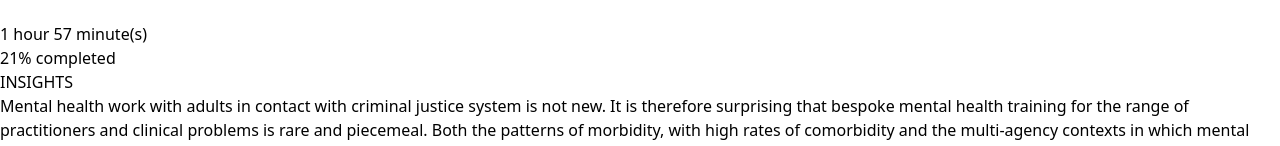
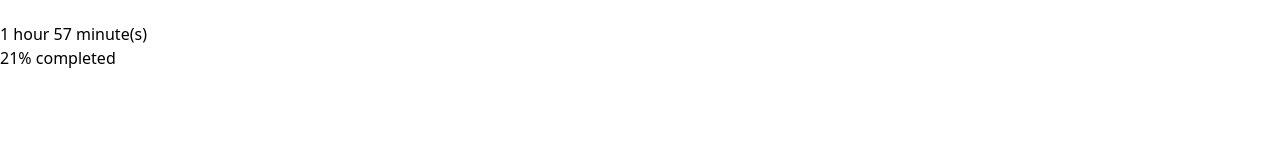
Before and after one commit to goelraghav002/inmate_insight_client, a React (Vite) app: page / in a window 1280 px wide. Shown: the part 2058-2204 px from the top of the page. After the commit the page ends 2128 px from the top, so only its background shows below. Built offline with nearby package versions, Linux system fonts and the light colour scheme.

Commit message:
insights rm🕸️

```diff
--- a/src/pages/home/Home.jsx
+++ b/src/pages/home/Home.jsx
@@ -42,22 +42,6 @@ const Home = () => {
               ))}
             </div>
           </div>
-
-          <div className="mx-10">
-            <h3 className="mt-10 text-2xl font-bold">INSIGHTS</h3>
-            <div className="insight_content my-2 transition duration-700 ease-out hover:scale-105  bg-white  rounded-lg shadow-[0_0px_6px_3px_rgba(0,0,0,0.2)] ">
-              <p className="mx-4 ">
-                Mental health work with adults in contact with criminal justice
-                system is not new. It is therefore surprising that bespoke
-                mental health training for the range of practitioners and
-                clinical problems is rare and piecemeal. Both the patterns of
-                morbidity, with high rates of comorbidity and the multi-agency
-                contexts in which mental health care is delivered make the
-                acquisition and application of mental health skills and
-                knowledge skills important.
-              </p>
-            </div>
-          </div>
         </div>
       </div>
     </div>
--- a/src/pages/profile/Profile.jsx
+++ b/src/pages/profile/Profile.jsx
@@ -46,13 +46,13 @@ const Profile = () => {
 
             <div className=" justify-around    md:mx-6 mt-3 flex flex-row  space-x-3 lg:justify-between">
               <div className="flex flex-col items-center ">
-                <button className=" rounded-full text-2xl md:w-16 md:h-16 bg-indigo-200 text-indigo-400 font-extrabold ">
+                <button className=" rounded-full text-2xl  w-12 h-12 md:w-16 md:h-16 bg-indigo-200 text-indigo-400 font-extrabold ">
                   {user.cprogress}
                 </button>
                 <p className="font-semibold">Course in progress</p>
               </div>
               <div className="flex flex-col items-center">
-                <button className="rounded-full text-2xl md:w-16 md:h-16 bg-green-100 text-green-400 font-extrabold ">
+                <button className="rounded-full text-2xl w-12 h-12  md:w-16 md:h-16 bg-green-100 text-green-400 font-extrabold ">
                   {user.ccomplete}
                 </button>
                 <p className="font-semibold">Course Complete</p>
```
